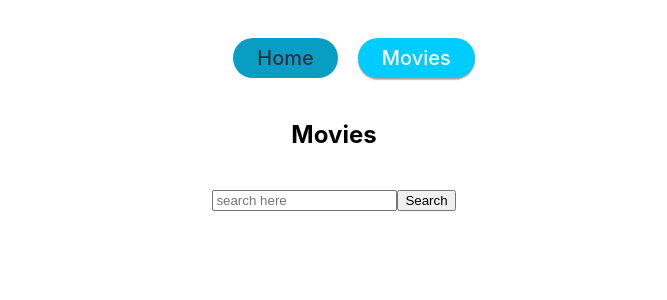
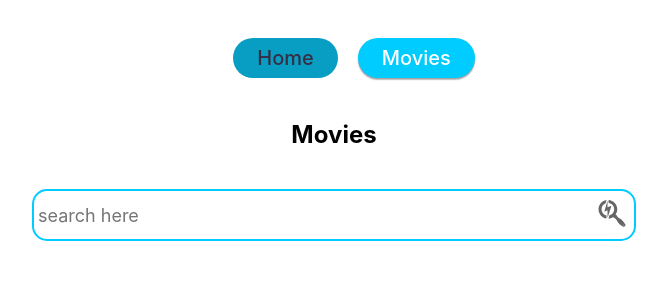
Before and after one commit to YevheniiaVier/goit-react-hw-05-movies, a React (Create React App) app: page /movies in a window 1280 px wide. Shown: the top 300 px of the page, without its empty margins (306-973 px from the left). Built offline with nearby package versions, Linux system fonts and the light colour scheme.

Commit message:
corrects double search

```diff
--- a/src/components/Button/Button.styled.js
+++ b/src/components/Button/Button.styled.js
@@ -5,8 +5,8 @@ export const StyledButton = styled.button`
   appearance: none;
   background-image: radial-gradient(
     100% 100% at 100% 0,
-    #5adaff 0,
-    #5468ff 100%
+    #0cf 0,
+    rgb(8, 157, 194) 100%
   );
   border: 0;
   border-radius: 6px;
@@ -37,7 +37,7 @@ export const StyledButton = styled.button`
   &:hover,
   &:focus {
     box-shadow: rgba(45, 35, 66, 0.4) 0 4px 8px,
-      rgba(45, 35, 66, 0.3) 0 7px 13px -3px, #3c4fe0 0 -3px 0 inset;
+      rgba(45, 35, 66, 0.3) 0 7px 13px -3px, rgb(8, 157, 194) 0 -3px 0 inset;
   }
   transition: background-color 300ms 100ms;
 `;
--- a/src/components/MovieSearchForm/MovieSearchForm.jsx
+++ b/src/components/MovieSearchForm/MovieSearchForm.jsx
@@ -1,5 +1,6 @@
 import { useState } from 'react';
 import { SearchForm, Field, SearchBtn } from './MovieSearchForm.styled';
+import { FaSearchengin } from 'react-icons/fa';
 
 export const MovieSearchForm = ({ onSubmit }) => {
   const [searchQuery, setSearchQuery] = useState('');
@@ -13,7 +14,6 @@ export const MovieSearchForm = ({ onSubmit }) => {
   const handleSubmit = e => {
     e.preventDefault();
     console.log('value in form', searchQuery);
-
     onSubmit(searchQuery);
     setSearchQuery('');
   };
@@ -25,8 +25,11 @@ export const MovieSearchForm = ({ onSubmit }) => {
         onChange={handleChange}
         placeholder="search here"
         required
+        autoComplete="off"
       ></Field>
-      <SearchBtn type="submit">Search</SearchBtn>
+      <SearchBtn type="submit">
+        <FaSearchengin size={30} />
+      </SearchBtn>
     </SearchForm>
   );
 };
--- a/src/components/MovieSearchForm/MovieSearchForm.styled.js
+++ b/src/components/MovieSearchForm/MovieSearchForm.styled.js
@@ -1,5 +1,52 @@
 import styled from 'styled-components';
 
-export const SearchForm = styled.form``;
-export const Field = styled.input``;
-export const SearchBtn = styled.button``;
+export const SearchForm = styled.form`
+  display: flex;
+  align-items: center;
+  width: 100%;
+  max-width: 600px;
+  background-color: #fff;
+  border-radius: 15px;
+  border: 2px solid #0cf;
+  overflow: hidden;
+  background-color: transparent;
+  transition: border 250ms cubic-bezier(0.4, 0, 0.2, 1);
+
+  &:hover,
+  &:focus {
+    border: 2px solid ${p => p.theme.colors.accentDark};
+  }
+`;
+export const Field = styled.input`
+  display: inline-block;
+  width: 100%;
+  font: inherit;
+  font-size: 20px;
+  border: none;
+  outline: none;
+  padding-left: 4px;
+  padding-right: 4px;
+  background-color: transparent;
+
+  &::placeholder {
+    font: inherit;
+    font-size: 18px;
+  }
+`;
+export const SearchBtn = styled.button`
+  display: inline-block;
+  width: 48px;
+  height: 48px;
+  border: 0;
+  background-color: transparent;
+  background-size: 40%;
+  background-repeat: no-repeat;
+  background-position: center;
+  opacity: 0.6;
+  transition: opacity 250ms cubic-bezier(0.4, 0, 0.2, 1);
+  cursor: pointer;
+  outline: none;
+  &:hover {
+    opacity: 1;
+  }
+`;
--- a/src/components/Movies/Movies.jsx
+++ b/src/components/Movies/Movies.jsx
@@ -30,7 +30,7 @@ export const Movies = () => {
     <Wrapper>
       {movies.length > 0 && <MoviesList movies={movies} />}
       {loading && <Loader />}
-      {error && <Message>...error</Message>}
+      {error && <Message>{error.message}</Message>}
     </Wrapper>
   );
 };
--- a/src/components/Movies/Movies.styled.js
+++ b/src/components/Movies/Movies.styled.js
@@ -7,4 +7,5 @@ export const Message = styled.p`
 export const Wrapper = styled.div`
   display: flex;
   justify-content: center;
+  align-items: center;
 `;
--- a/src/components/MoviesList/MoviesList.jsx
+++ b/src/components/MoviesList/MoviesList.jsx
@@ -34,7 +34,7 @@ export const MoviesList = ({ movies }) => {
       </MovieCard>
     )
   );
-  return <List>{elements}</List>;
+  return <List id="gallery">{elements}</List>;
 };
 
 MoviesList.defaultProps = {
--- a/src/pages/MovieCardPage/MovieCardPage.styled.js
+++ b/src/pages/MovieCardPage/MovieCardPage.styled.js
@@ -50,8 +50,8 @@ export const GoBackBtn = styled.button`
   appearance: none;
   background-image: radial-gradient(
     100% 100% at 100% 0,
-    #5adaff 0,
-    #5468ff 100%
+    #0cf 0,
+    rgb(8, 157, 194) 100%
   );
   border: 0;
   border-radius: 6px;
@@ -83,7 +83,7 @@ export const GoBackBtn = styled.button`
   &:hover,
   &:focus {
     box-shadow: rgba(45, 35, 66, 0.4) 0 4px 8px,
-      rgba(45, 35, 66, 0.3) 0 7px 13px -3px, #3c4fe0 0 -3px 0 inset;
+      rgba(45, 35, 66, 0.3) 0 7px 13px -3px, #rgb(8, 157, 194) 0 -3px 0 inset;
   }
   transition: background-color 300ms 100ms;
 `;
--- a/src/pages/MoviesPage/MoviesPage.jsx
+++ b/src/pages/MoviesPage/MoviesPage.jsx
@@ -53,12 +53,21 @@ const MoviesPage = () => {
     }
   }, [search, page]);
 
-  const handleSearch = search => {
+  useEffect(() => {
+    if (movies.length > 20 && page !== 1) {
+      onSmoothScroll();
+    }
+  }, [movies, page]);
+
+  const handleSearch = searchText => {
+    if (search === searchText) {
+      return;
+    }
     setMovies([]);
-    setSearchParams({ search });
+    setSearchParams({ search: searchText });
     setPage(1);
     setSearchEnd('');
-    console.log(search);
+    setError(null);
   };
   const loadMore = () => {
     setPage(prevState => prevState + 1);
@@ -79,3 +88,13 @@ const MoviesPage = () => {
 };
 
 export default MoviesPage;
+
+function onSmoothScroll() {
+  const { height: cardHeight } = document
+    .querySelector('#gallery')
+    .firstElementChild.getBoundingClientRect();
+  window.scrollBy({
+    top: cardHeight * 1,
+    behavior: 'smooth',
+  });
+}
```
